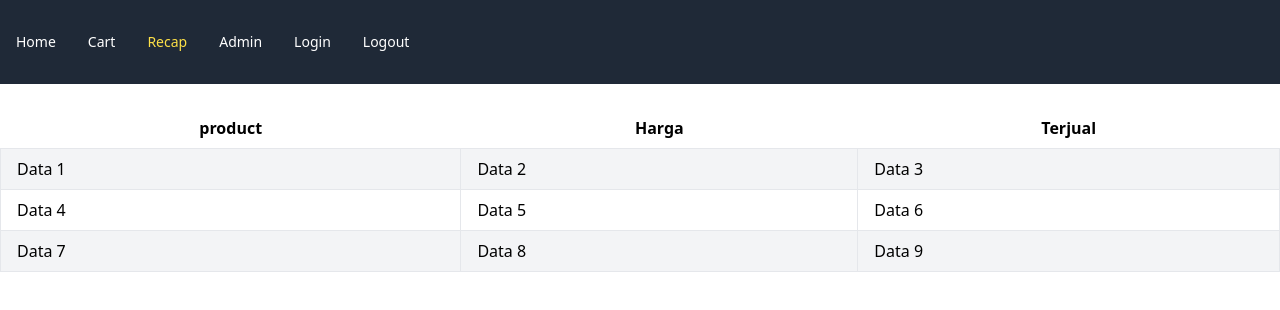
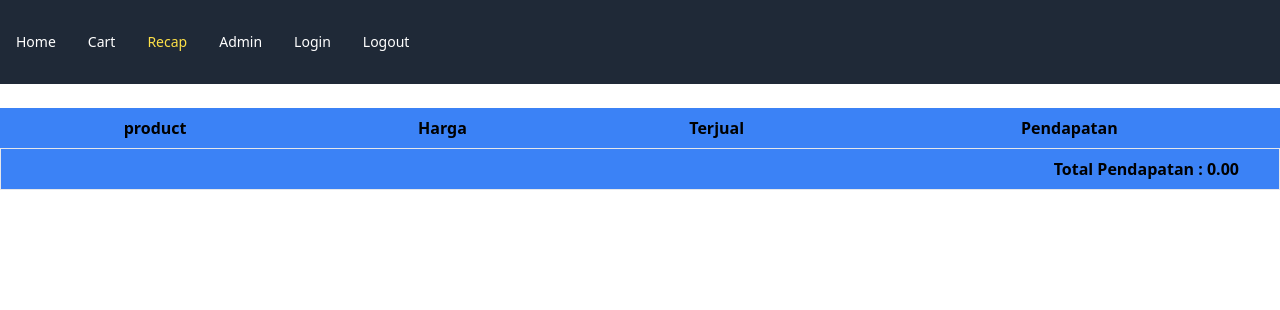
Before and after one commit to Hacktiv8-Project2/ecommerce-project2, a React (Create React App) app: page /recap in a window 1280 px wide. Shown: the top 310 px of the page. Built offline with nearby package versions, Linux system fonts and the light colour scheme; the HTML template or start-up script is replaced by a standard one.

Commit message:
create checkout and recap page

```diff
--- a/src/components/CartBoxComponent.jsx
+++ b/src/components/CartBoxComponent.jsx
@@ -1,6 +1,15 @@
-import React from "react";
+import React, { useEffect } from "react";
+import { setCheckout, clearCart } from "../features/cartSlice";
+import { useNavigate } from "react-router";
 
-function CartBoxComponent({ cartProduct }) {
+function CartBoxComponent({ cartProduct, dispatch }) {
+  const navigate = useNavigate();
+
+  const handleCheckout = () => {
+    dispatch(setCheckout(cartProduct));
+    navigate("/");
+  };
+
   return (
     <>
       <div className="border items-end w-fit">
@@ -26,8 +35,11 @@ function CartBoxComponent({ cartProduct }) {
               .toFixed(2)}
           </div>
           <div className="text-center">
-            <button className="mt-4 bg-blue-700 hover:bg-yellow-400 text-white font-bold py-2 px-4 rounded-full">
-              <a href="">Checkout</a>
+            <button
+              onClick={() => handleCheckout()}
+              className="mt-4 bg-blue-700 hover:bg-yellow-400 text-white font-bold py-2 px-4 rounded-full"
+            >
+              Checkout
             </button>
           </div>
         </div>
--- a/src/components/CartItemComponent.jsx
+++ b/src/components/CartItemComponent.jsx
@@ -45,7 +45,7 @@ function CartItemComponent() {
                 </div>
                 {/* <div className="flex"> */}
                 <div className="ml-6 flex space-x-2">
-                  {item.qty >= item.stock ? (
+                  {item.qty > item.stock ? (
                     <div className="mr-5 text-red-600">
                       Kuantitas melebihi stok produk!
                     </div>
@@ -80,7 +80,7 @@ function CartItemComponent() {
               </div>
             ))}
           </div>
-          <CartBoxComponent cartProduct={cartProduct} />
+          <CartBoxComponent dispatch={dispatch} cartProduct={cartProduct} />
         </div>
       ) : (
         <div className="justify-center">
--- a/src/components/TableComponent.jsx
+++ b/src/components/TableComponent.jsx
@@ -10,7 +10,7 @@ function TableComponent() {
     <div className="overflow-x-auto">
       <table className="table-auto min-w-full">
         <thead>
-          <tr>
+          <tr className="bg-yellow-400">
             <th className="px-4 py-2">Products</th>
             <th className="px-4 py-2">Stock</th>
             <th className="px-4 py-2">Action</th>
--- a/src/features/cartSlice.js
+++ b/src/features/cartSlice.js
@@ -2,6 +2,7 @@ import { createSlice } from "@reduxjs/toolkit";
 
 const initialState = {
   cart: [],
+  checkout: [],
 };
 
 const cartSlice = createSlice({
@@ -43,10 +44,36 @@ const cartSlice = createSlice({
           return item;
         });
     },
+
+    // updateStock: (state, action) => {
+    //   state.cart
+    //     ?.filter((item) => item.id === action.payload)
+    //     .map((item) => {
+    //       const currentStock = item.stock;
+    //       if (item.qty <= currentStock) {
+    //         item.stock = currentStock - item.qty;
+    //       } else {
+    //         item.stock = currentStock;
+    //       }
+    //       return item;
+    //     });
+    // },
+    clearCart: (state, action) => (state.cart = []),
+    setCheckout: (state, action) => {
+      state.checkout = action.payload;
+    },
   },
 });
 
-export const { addItem, removeItem, incrementItem, decrementItem } =
-  cartSlice.actions;
+export const {
+  addItem,
+  removeItem,
+  incrementItem,
+  decrementItem,
+  clearCart,
+  setCheckout,
+  // updateStock,
+} = cartSlice.actions;
 export const getAllCart = (state) => state.cart.cart;
+export const getAllCheck = (state) => state.cart.checkout;
 export default cartSlice.reducer;
--- a/src/features/productSlice.js
+++ b/src/features/productSlice.js
@@ -22,7 +22,21 @@ export const fetchProducts = createAsyncThunk(
 export const productSlice = createSlice({
   name: "products",
   initialState,
-  reducers: {},
+  reducers: {
+    updateStock: (state, action) => {
+      state.products
+        ?.filter((item) => item.id === action.payload)
+        .map((item) => {
+          const currentStock = item.stock;
+          if (item.qty <= currentStock) {
+            item.stock = currentStock - item.qty;
+          } else {
+            item.stock = currentStock;
+          }
+          return item;
+        });
+    },
+  },
   extraReducers: (builder) => {
     builder.addCase(fetchProducts.fulfilled, (state, action) => {
       state.products = action.payload;
@@ -30,5 +44,6 @@ export const productSlice = createSlice({
   },
 });
 
+export const { updateStock } = productSlice.actions;
 export const getAllProduct = (state) => state.products.products;
 export default productSlice.reducer;
--- a/src/pages/admin/RecapPages.jsx
+++ b/src/pages/admin/RecapPages.jsx
@@ -1,6 +1,10 @@
 import React from "react";
+import { useDispatch, useSelector } from "react-redux";
+import { getAllCheck } from "../../features/cartSlice";
 
 function RecapPages() {
+  const dispatch = useDispatch();
+  const checkProduct = useSelector(getAllCheck);
   const data = [
     { column1: "Data 1", column2: "Data 2", column3: "Data 3" },
     { column1: "Data 4", column2: "Data 5", column3: "Data 6" },
@@ -10,22 +14,53 @@ function RecapPages() {
     <div className="overflow-x-auto">
       <table className="table-auto min-w-full">
         <thead>
-          <tr>
+          <tr className="bg-blue-500">
             <th className="px-4 py-2">product</th>
             <th className="px-4 py-2">Harga</th>
             <th className="px-4 py-2">Terjual</th>
+            <th className="px-4 py-2">Pendapatan</th>
           </tr>
         </thead>
         <tbody>
-          {data.map((row, index) => (
-            <tr key={index} className={index % 2 === 0 ? "bg-gray-100" : ""}>
-              <td className="border px-4 py-2">{row.column1}</td>
-              <td className="border px-4 py-2">{row.column2}</td>
-              <td className="border px-4 py-2">{row.column3}</td>
+          {checkProduct?.map((item, idx) => (
+            <tr key={idx} className={idx % 2 === 0 ? "bg-gray-100" : ""}>
+              <td className="border px-4 py-2">
+                <div className="flex items-center">
+                  <img
+                    className="w-16 h-16 object-cover mr-4"
+                    src={item.image}
+                    alt=""
+                  />
+                  <div className="px-6">
+                    <div className="font-medium text-lg mb-2">{item.title}</div>
+                    <div className="block text-md mb-2">{item.category}</div>
+                    <p className="text-gray-400 text-base">
+                      {item.description}
+                    </p>
+                  </div>
+                </div>
+              </td>
+              <td className="border px-4 py-2">
+                <div className="text-center">{item.price}</div>
+              </td>
+              <td className="border px-4 py-2">
+                <div className="text-center">{item.qty}</div>
+              </td>
+              <td className="border px-4 py-2">
+                <div className="text-center">{item.qty * item.price}</div>
+              </td>
             </tr>
           ))}
         </tbody>
       </table>
+      <div className="border text-end font-bold pl-2 pr-10 py-2 bg-blue-500">
+        Total Pendapatan :{" "}
+        {checkProduct
+          .reduce((sum, item) => {
+            return sum + item.qty * item.price;
+          }, 0)
+          .toFixed(2)}
+      </div>
     </div>
   );
 }
```
